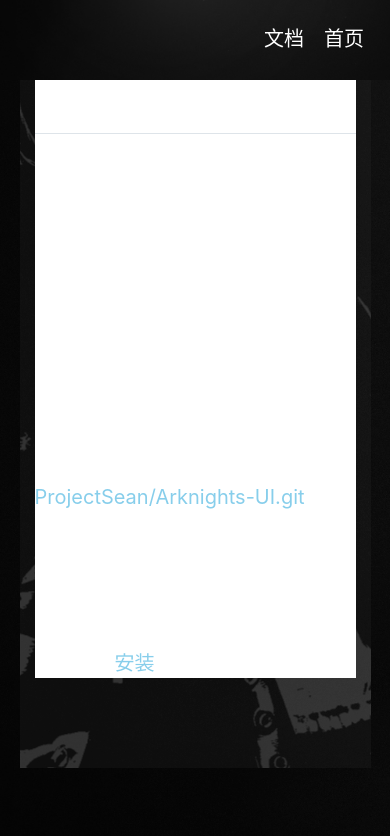
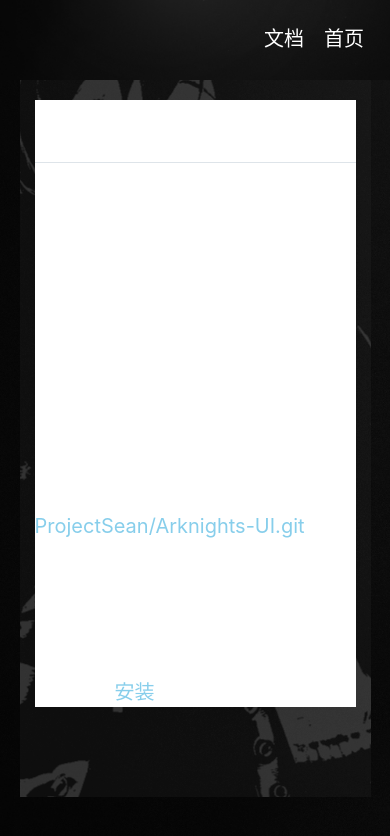
Before and after one commit to ProjectSean/Arknights-UI, a Vue app: page /#/home in a window 390 px wide. Shown: the top 836 px of the page. Built offline with nearby package versions, Linux system fonts and the light colour scheme.

Commit message:
头部和主体部分的小改动

```diff
--- a/src/components/Topnav.vue
+++ b/src/components/Topnav.vue
@@ -37,7 +37,7 @@ export default {
   top: 0;
   left: 0;
   width: 100%;
-  height: 8vh;
+  height: 80px;
   min-height: 80px;
   z-index: 10;
   justify-content: flex-end;
@@ -45,8 +45,7 @@ export default {
   background-image: url("../assets/image/arkui-background.jpg");
   background-size: 100%;
   @media (max-width: 1080px) {
-    height: 6vh;
-    max-height: 80px;
+    height: 80px;
   }
   > .menu {
     display: flex;
--- a/src/views/Doc.vue
+++ b/src/views/Doc.vue
@@ -50,6 +50,7 @@ export default {
     flex-shrink: 0;
   }
   > .content {
+    margin-top: 80px;
     flex-grow: 1;
     padding-top: 60px;
     padding-left: 450px;
--- a/src/views/Home.vue
+++ b/src/views/Home.vue
@@ -73,10 +73,10 @@ export default {
 }
 .banner {
   display: flex;
-  margin-top: 8vh;
+  margin-top: 80px;
   height: 92vh;
   @media (max-width: 1080px) {
-    margin-top: 6vh;
+    margin-top: 80px;
     height: 94vh;
   }
   .ark-sider {
```
